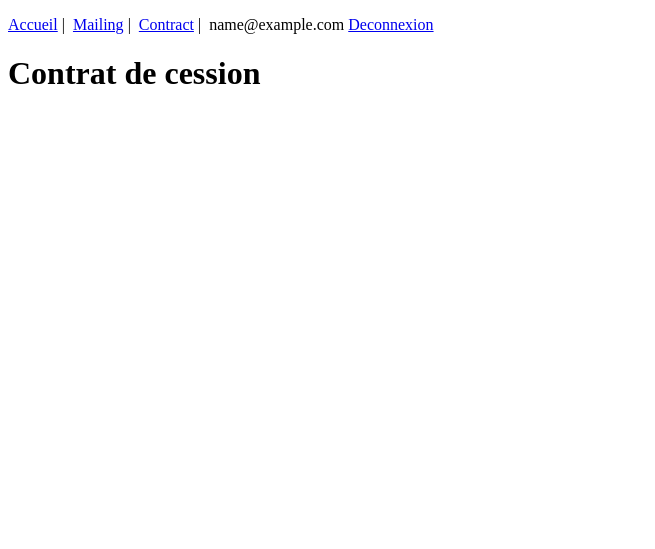
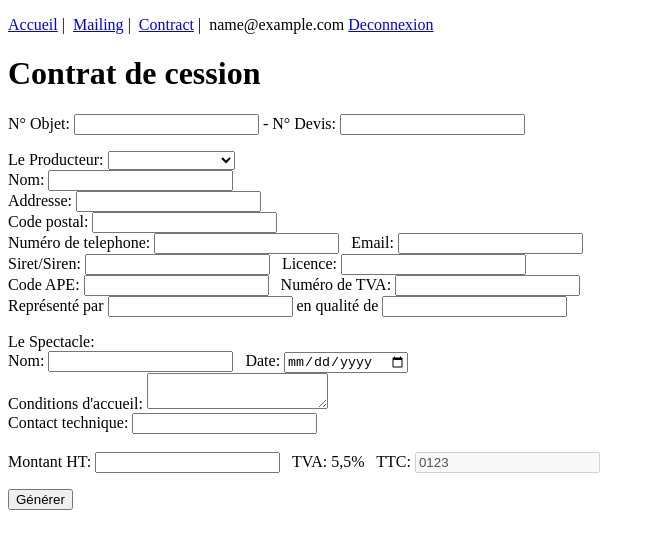
Before and after one commit to normanalie/dolimore, a Flask app: page /contract in a window 1280 px wide. Shown: the top 549 px of the page, without its empty margins (0-655 px from the left). Run offline with Flask 2, Linux system fonts and the light colour scheme; the visitor is signed in with stand-in values (Sample User, id 1); data comes from the database, SQL or seed files in the repository.

Commit message:
Add ContractForm in html

```diff
--- a/app/routes.py
+++ b/app/routes.py
@@ -3,7 +3,7 @@ from flask_login import current_user, login_user, logout_user, login_required
 from werkzeug.urls import url_parse
 
 from app import app
-from app.forms import LoginForm
+from app.forms import LoginForm, ContractForm
 from app.models import User
 
 
@@ -13,10 +13,12 @@ def index():
     return render_template('index.html')
 
 
-@app.route('/contract')
+@app.route('/contract', methods=['GET', 'POST'])
 @login_required
 def contract():
-    return render_template('contract.html')
+    form = ContractForm()
+    tiers = ["mairie saint-denis", "salle des fetes"]
+    return render_template('contract.html', form=form, tiers=tiers)
 
 
 @app.route('/mailing')
--- a/app/templates/contract.html
+++ b/app/templates/contract.html
@@ -5,5 +5,40 @@
 {% block content %}
 <div class="content">
     <h1>Contrat de cession</h1>
+    <form action="" method="post">
+        {{ form.hidden_tag() }}
+        <p>
+            N° Objet: {{ form.object_number() }} - N° Devis: {{ form.quote_number() }}
+        </p>
+
+        <p>
+            Le Producteur:
+            <select id="tiers">
+                <option value="none"></option>
+                {% for tier in tiers %}
+                <option value="{{ tier }}">{{ tier }}</option>
+                {% endfor %}
+            </select>
+            <br>
+            {{ form.producer_name.label }}: {{ form.producer_name }} <br>
+            {{ form.producer_address.label }}: {{ form.producer_address }} <br>
+            {{ form.producer_zip.label }}: {{ form.producer_zip }} <br>
+            {{ form.producer_tel.label }}: {{ form.producer_tel }} &nbsp; {{ form.producer_email.label }}: {{ form.producer_email }} <br>
+            {{ form.producer_siret.label }}: {{ form.producer_siret }} &nbsp; {{ form.producer_licence.label }}: {{ form.producer_licence }} <br>
+            {{ form.producer_ape.label }}: {{ form.producer_ape }} &nbsp; {{ form.producer_tva.label }}: {{ form.producer_tva }} <br>
+            Représenté par {{ form.producer_representative }} en qualité de {{ form.representative_role }} <br>
+        </p>
+
+        <p>
+            Le Spectacle:
+            <br>
+            {{ form.show_name.label }}: {{ form.show_name }} &nbsp; {{ form.show_date.label }}: {{ form.show_date }} <br>
+            {{ form.show_conditions.label }}: {{ form.show_conditions }} <br>
+            {{ form.show_contact.label }}: {{ form.show_contact }} <br>
+            <br>
+            {{ form.price_exclVAT.label }}: {{ form.price_exclVAT }} &nbsp; TVA: 5,5% &nbsp; TTC: <input type="number" name="TTC" id="TTC" disabled value="0123"> <br>
+        </p>
+        {{ form.submit }}
+    </form>
 </div>
 {% endblock %}
```
